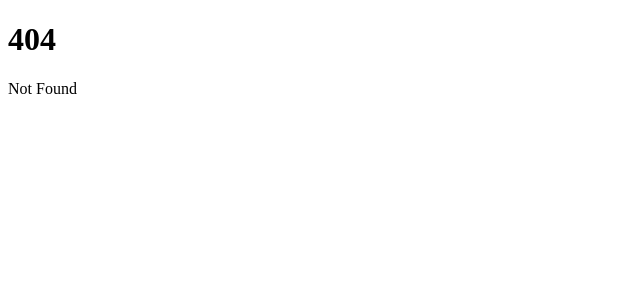
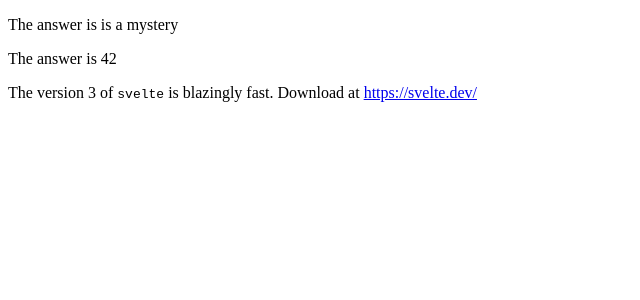
Before and after one commit to zT-1337/svelte-tutorial, a SvelteKit app: page /props in a window 1280 px wide. Before the commit this address had no page. Shown: the top 300 px of the page, without its empty margins (0-640 px from the left). Built offline with nearby package versions, Linux system fonts and the light colour scheme.

Commit message:
-added: props chapter

```diff
--- /dev/null
+++ b/src/routes/props/+page.svelte
@@ -0,0 +1,16 @@
+<script lang="ts">
+  import Child from './Child.svelte';
+  import AnotherChild from './AnotherChild.svelte';
+
+  const pkg = {
+    name: 'svelte',
+    speed: 'fast',
+    version: '3',
+    website: 'https://svelte.dev/'
+  }
+</script>
+
+<Child />
+<Child answer={"42"}/>
+
+<AnotherChild {...pkg}/>
--- /dev/null
+++ b/src/routes/props/AnotherChild.svelte
@@ -0,0 +1,9 @@
+<script lang="ts">
+  export let name: string;
+  export let version: string;
+  export let speed: string;
+  export let website: string;
+</script>
+
+<!--Props can also be accessed via $$props, even those that are not defined-->
+<p>The version {version} of <code>{name}</code> is blazingly {speed}. Download at <a href={website}>{$$props.website}</a></p>
--- /dev/null
+++ b/src/routes/props/Child.svelte
@@ -0,0 +1,7 @@
+<script lang="ts">
+  //Declares the variable answer as a prop
+  //By initializing it with a value, you can define a default value
+  export let answer = "is a mystery";
+</script>
+
+<p>The answer is {answer}</p>
```
